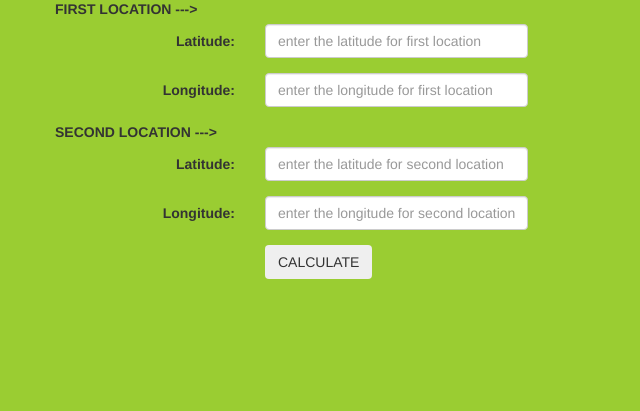
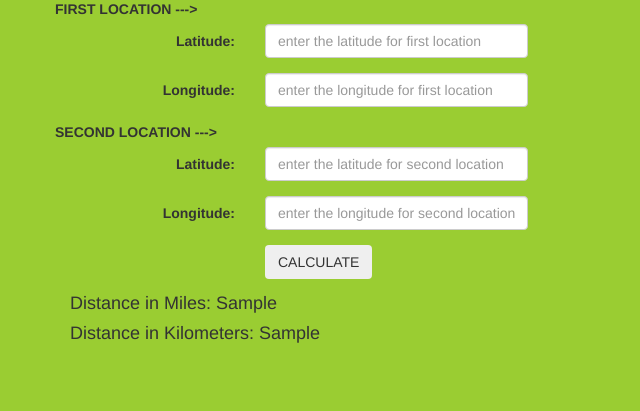
Before and after one commit to thusharabandara/gps-distance-calc, a Django app: template templates/index.html in a window 1280 px wide. Shown: the part 95-506 px from the top of the page, without its empty margins (0-640 px from the left). Run offline with Django 3.2, Linux system fonts and the light colour scheme; the template is opened without the code that fills it: most values are stand-ins (such as "Sample title", 1, 10 or a date in 2020); some libraries are stand-ins or nearby versions.

Commit message:
update required files including index.html

```diff
--- a/templates/index.html
+++ b/templates/index.html
@@ -21,7 +21,7 @@
     <div class="container">
         <h2>Calculate the distance between two GPS coordinates</h2>
         <hr>
-        <form class="form-horizontal" action="caldistance">
+        <form class="form-horizontal" action="calDistance">
             <div class="form-group">
                 <label for="control-label location01">FIRST LOCATION ---></label><br>
                 <label class="control-label col-sm-2" for="lat1">Latitude:</label>
@@ -58,6 +58,11 @@
                 </div>
             </div>
         </form>
+
+        <div id="view-result">
+            <h4>Distance in Miles: {{ dist_miles }}</h4>
+            <h4>Distance in Kilometers: {{ dist_kms }}</h4>
+        </div>
     </div>
 </body>
 
```
